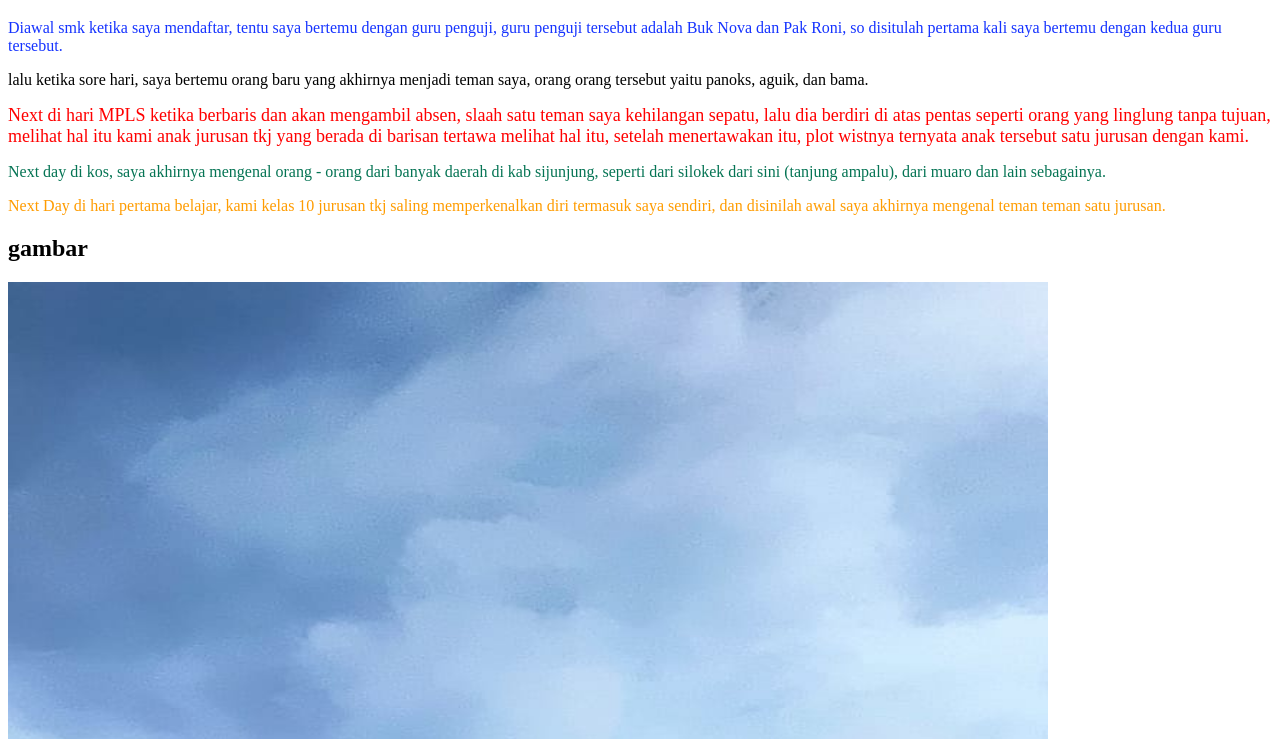
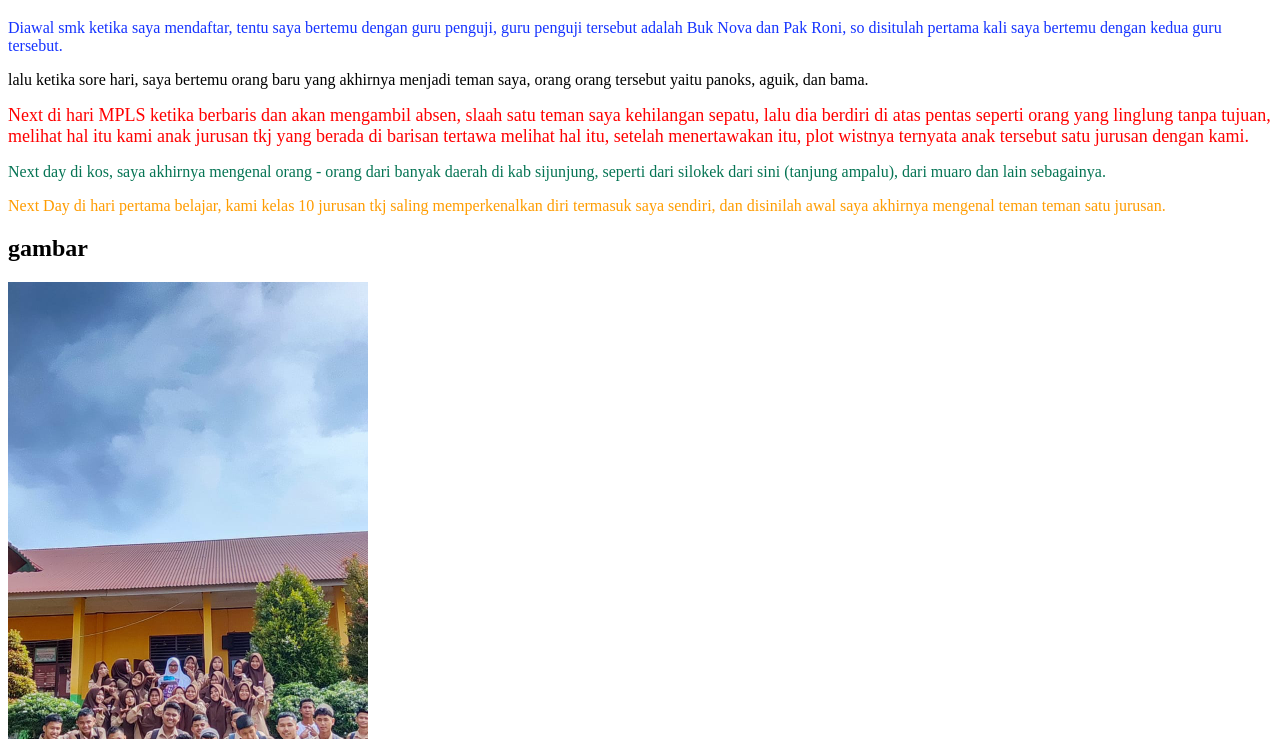
Before and after one commit to justfiz/mystory, a plain HTML site: page index.html in a window 1280 px wide. Shown: the part 61-800 px from the top of the page. Drawn offline with Linux system fonts and the light colour scheme.

Commit message:
Update index.html

```diff
--- a/index.html
+++ b/index.html
@@ -12,7 +12,7 @@
    <h2>gambar</h2>
 
    <p>
-  <img src="./IMG-20240808-WA0003.jpg" alt="ini saya" style="width:1040px;height:1420px;">
+  <img src="./IMG-20240808-WA0003.jpg" alt="ini saya" style="width:360px;height:640px;">
 </p>
 
 
```
